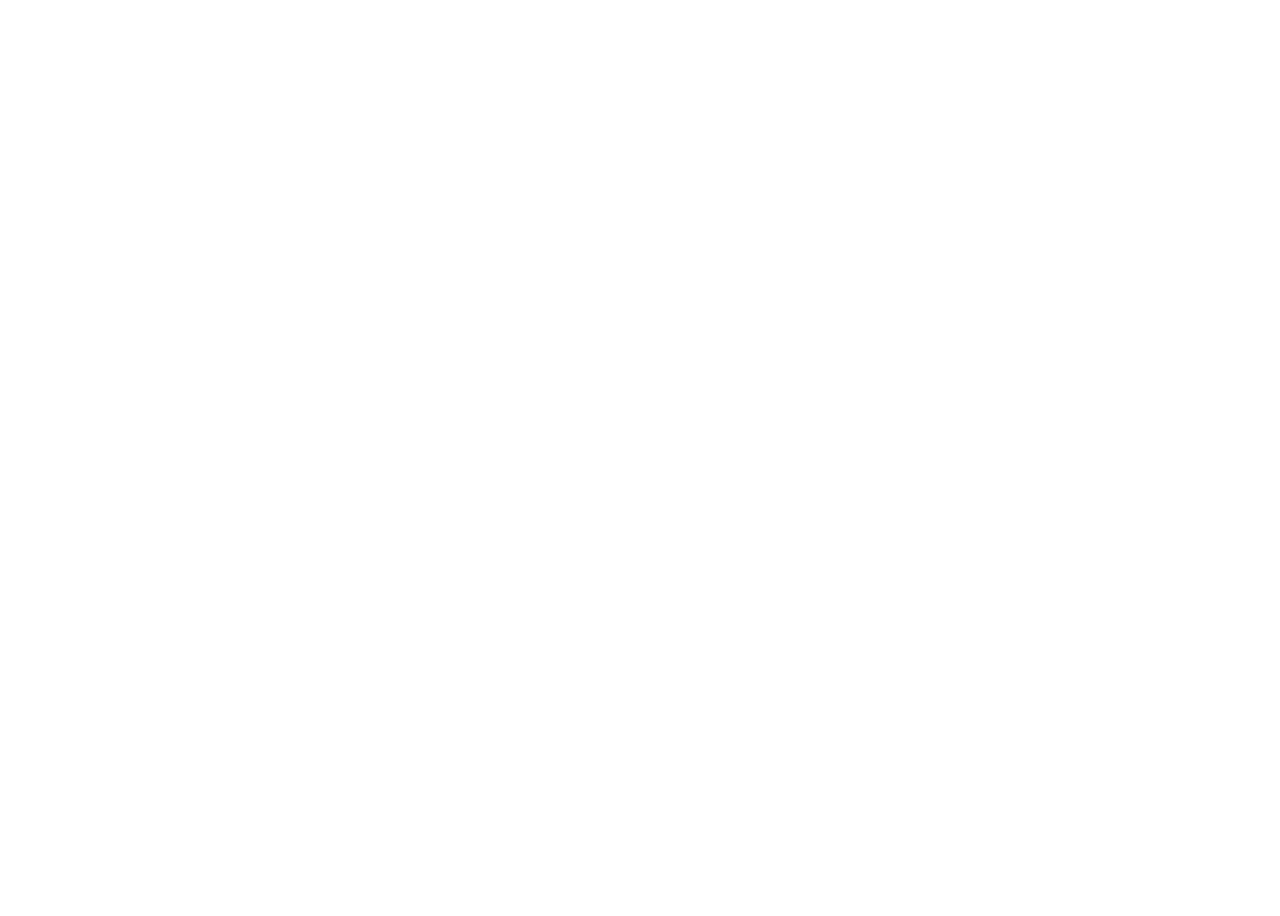
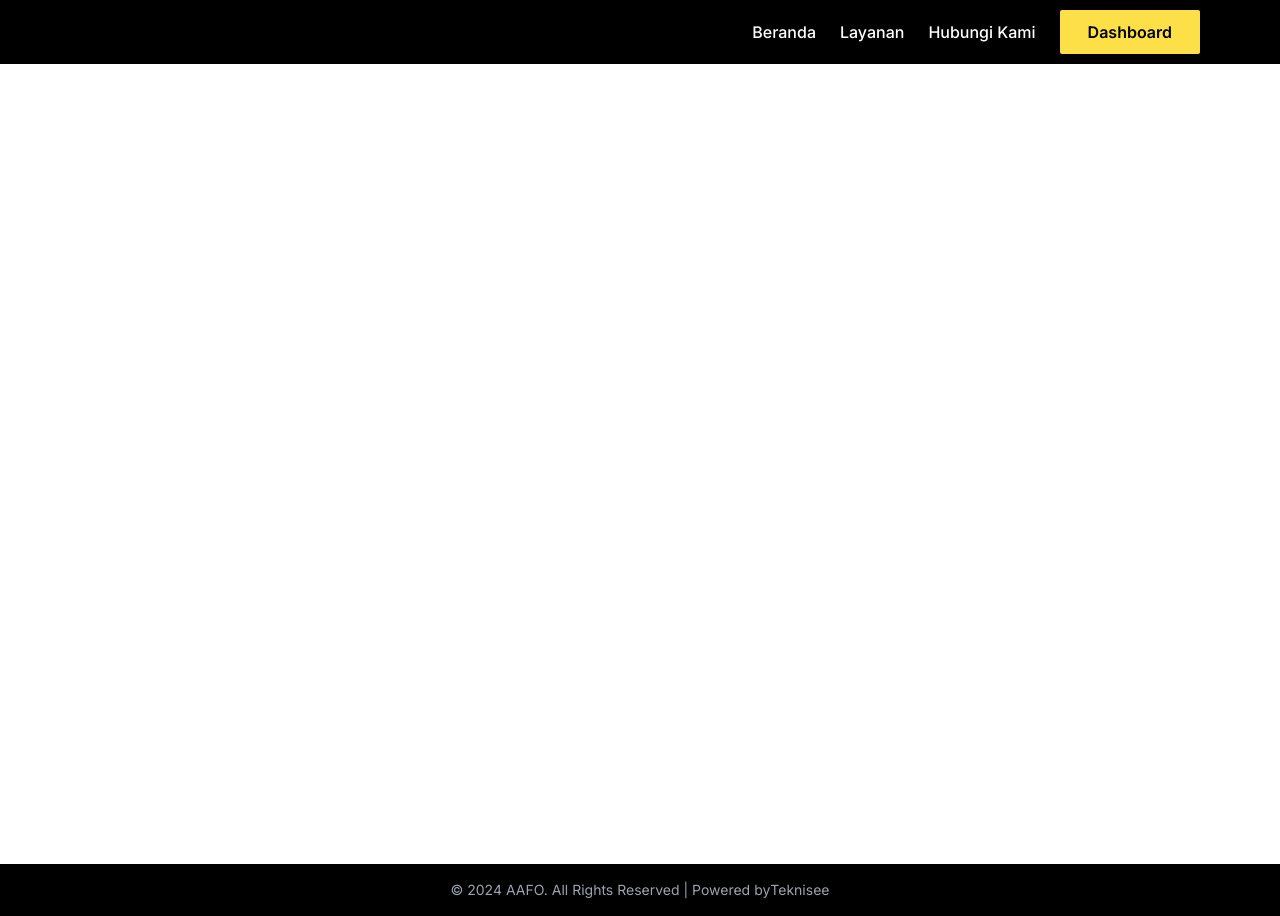
Before and after one commit to auziqni/aafo_web, a Next.js app: page / in a window 1280 px wide. Before the commit the page ends 800 px from the top, so only its background shows below. Built offline with nearby package versions, Linux system fonts and the light colour scheme.

Commit message:
feat: skul nav and footer

```diff
--- /dev/null
+++ b/app/(landing)/layout.tsx
@@ -0,0 +1,14 @@
+import Footer from "@/components/landing/footer";
+import Navbar from "@/components/landing/navbar";
+
+const LandingLayout = async ({ children }: { children: React.ReactNode }) => {
+  return (
+    <main className="">
+      <Navbar />
+      {children}
+      <Footer />
+    </main>
+  );
+};
+
+export default LandingLayout;
--- /dev/null
+++ b/app/(landing)/page.tsx
@@ -0,0 +1,3 @@
+export default function Home() {
+  return <main className="h-screen w-screen"></main>;
+}
--- a/app/page.tsx
+++ /dev/null
@@ -1,3 +0,0 @@
-export default function Home() {
-  return <main></main>;
-}
--- /dev/null
+++ b/components/landing/footer.tsx
@@ -0,0 +1,12 @@
+import React from "react";
+
+export default function FooterLanding() {
+  return (
+    <footer className="bg-black py-4">
+      <div className=" mx-20 flex justify-center text-center text-sm text-gray-400">
+        &copy; 2024 AAFO. All Rights Reserved | Powered by{" "}
+        <span className="hover:text-cyan-500"> Teknisee</span>
+      </div>
+    </footer>
+  );
+}
--- /dev/null
+++ b/components/landing/navbar.tsx
@@ -0,0 +1,56 @@
+"use client";
+import React from "react";
+import Image from "next/image";
+import Link from "next/link";
+// import { useUser } from "@clerk/nextjs";
+
+export default function Navbar() {
+  //   const { isSignedIn, user, isLoaded } = useUser();
+  return (
+    <nav className="relative h-[64px] bg-black flex items-center justify-between px-20">
+      <div id="logo" className="h-[55px] w-[213px] relative flex items-center ">
+        {/* <Image
+          src={`/logo.png`}
+          alt="Next.js logo"
+          //   height={55}
+          //   width={213}
+          fill
+          style={{ objectFit: "contain" }}
+          priority
+        /> */}
+        <span className="self-center text-2xl font-semibold whitespace-nowrap dark:text-white">
+          AAFO
+        </span>
+      </div>
+
+      <div>
+        <ul className=" text-white flex items-center gap-6 font-grenze font-medium ">
+          <li>
+            <a href="#beranda">Beranda</a>
+          </li>
+          <li>
+            <a href="#layanan">Layanan</a>
+          </li>
+          <li>
+            <a href="#tentang">Hubungi Kami</a>
+          </li>
+          {/* {!isSignedIn && (
+            <li>
+              <a href="/sign-up">Daftar</a>
+            </li>
+          )} */}
+
+          <li>
+            <Link
+              href={"/sign-in"}
+              className="text-black py-3 px-7 bg-yellow-300 rounded-sm font-semibold"
+            >
+              {/* {isSignedIn ? "Dashboard" : "Masuk"} */}
+              Dashboard
+            </Link>
+          </li>
+        </ul>
+      </div>
+    </nav>
+  );
+}
```
